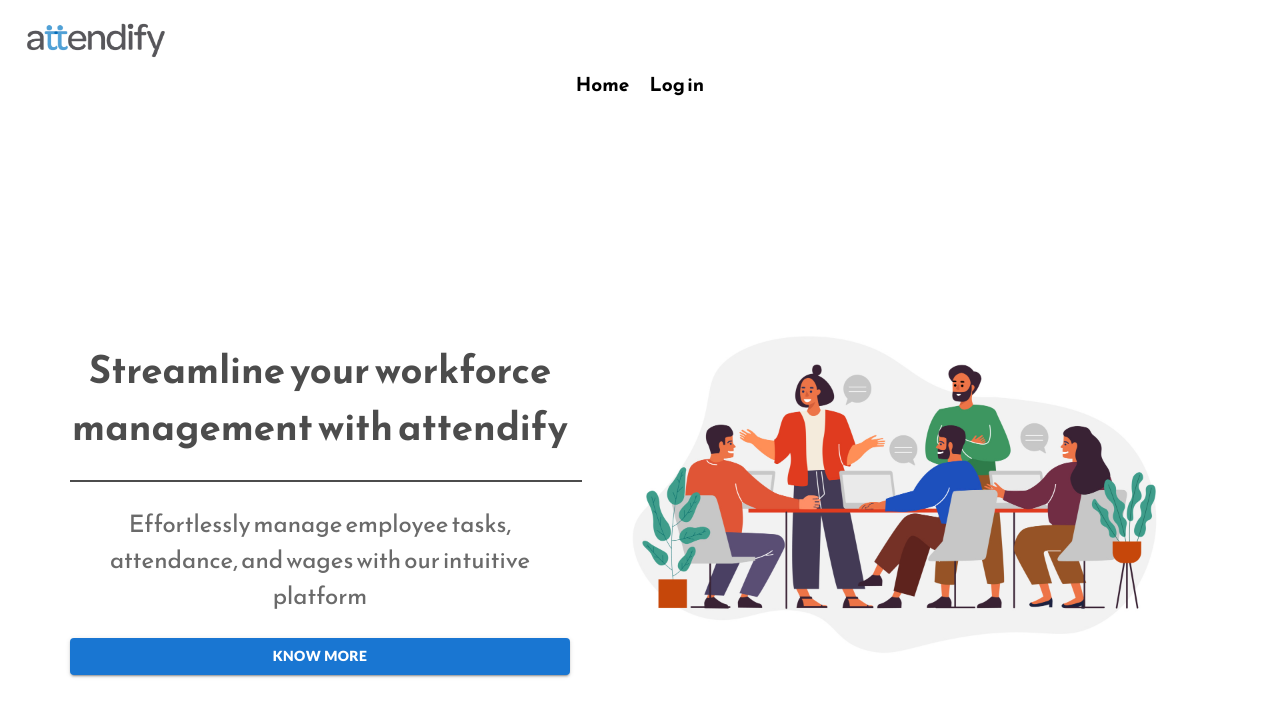
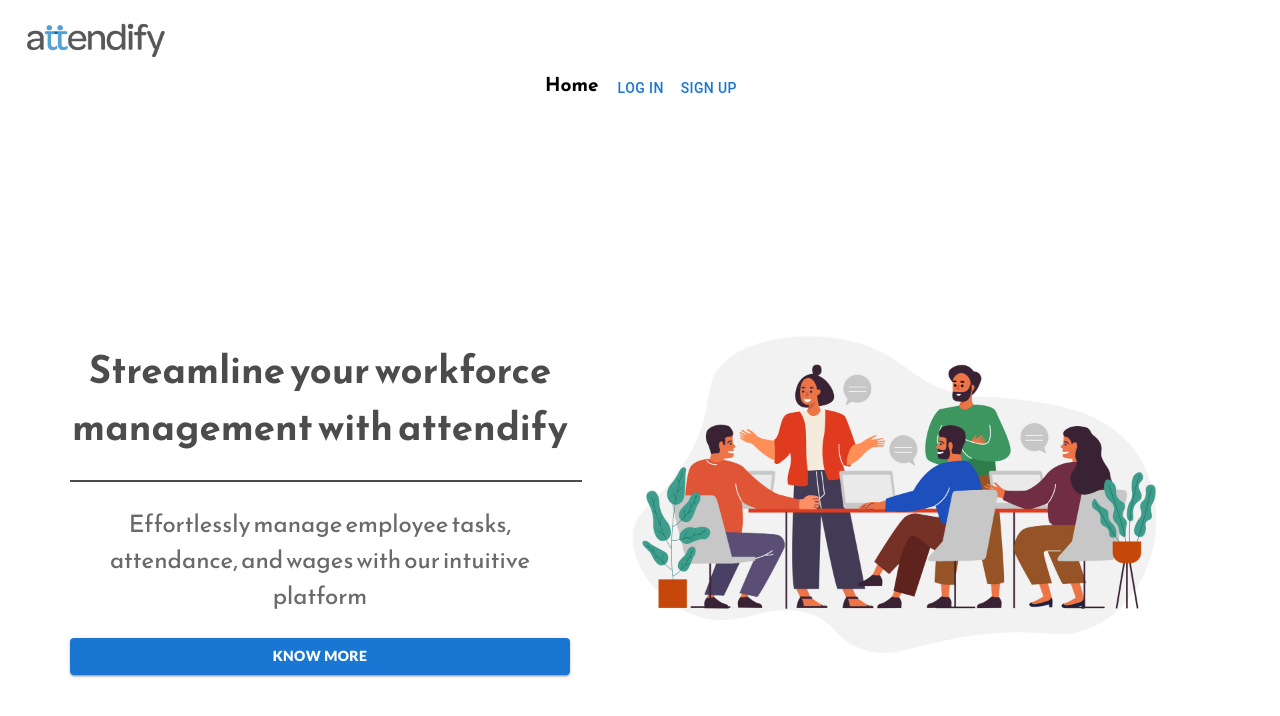
Before and after one commit to antoalex07/attendify-frontend, a React (Create React App) app: page / in a window 1280 px wide. Shown: the top 716 px of the page. Built offline with nearby package versions, Linux system fonts and the light colour scheme; a web font is replaced by a local one.

Commit message:
changed a few links to buttons

```diff
--- a/src/components/structure/RenderNavigation.js
+++ b/src/components/structure/RenderNavigation.js
@@ -1,6 +1,7 @@
-import { Link, Route, Routes } from "react-router-dom";
+import { Link, Route, Routes, useNavigate } from "react-router-dom";
 import { AuthData } from "../../auth/AuthWrapper"
 import nav from "./Navigation";
+import { Button } from "@mui/material";
 
 export const RenderRoutes = () => {
 
@@ -24,6 +25,12 @@
 export const RenderMenu = () => {
 
     const { user, logout } = AuthData();
+    const navigate = useNavigate();
+
+    const handleLogOutButtonClick = () => {
+        logout();
+        navigate("/");
+    }
 
     const MenuItem = ({route}) => {
         return (
@@ -48,11 +55,12 @@
             })}
             { user.isAuthenticated ? (
                 <div className="menu-item">
-                    <Link to={"/"} onClick={logout}>Log out</Link>
+                    <Button onClick={handleLogOutButtonClick}>Log out</Button>
                 </div>
             ) : (
                 <div className="menu-item">
-                    <Link to={"/login"}>Log in</Link>
+                    <Button onClick={navigate("/login")}>Log In</Button>
+                    <Button onClick={navigate("/signup")}>Sign Up</Button>
                 </div>
             )}
         </div>
```
